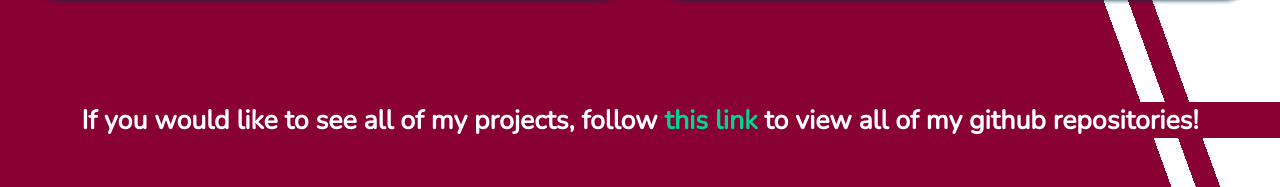
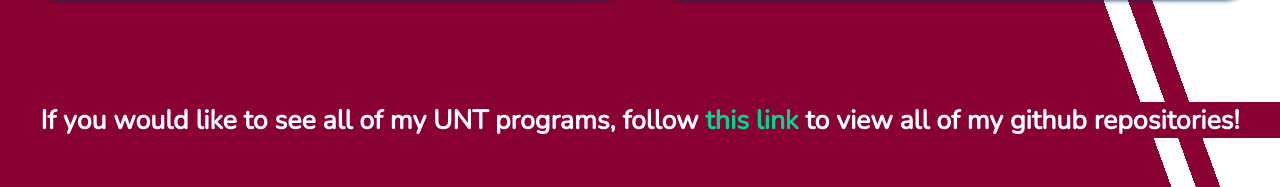
Before and after one commit to JesusRodriguezAstudillo/Portfolio, a plain HTML site: page index.html in a window 1280 px wide. Shown: the part 2124-2311 px from the top of the page. Drawn offline with nearby package versions, Linux system fonts and the light colour scheme.

Commit message:
minor background change in projects section

```diff
--- a/Static/CSS/style.css
+++ b/Static/CSS/style.css
@@ -227,6 +227,7 @@ ul {
 
 #projects {
     width: 100%;
+    height: 100%;
     padding: 5em 0 5em 0;
     background: var(--wine-bck);
     background: linear-gradient(250deg, var(--wine-bck) 10%, white 10%, white 11%, var(--wine-bck) 11%, var(--wine-bck) 12%, white 12%, white 25%, var(--wine-bck) 25%, var(--wine-bck) 26%, white 26%, white 27%, var(--wine-bck) 27%);
--- a/index.html
+++ b/index.html
@@ -61,7 +61,7 @@
                     <a class="gallery-link" target="_blank" href="https://github.com/PrincessChalet/OptimizePrime">Code</a>
                 </div>
             </div>
-            <h3>If you would like to see all of my projects, follow <a style="color: #00D594" href="https://github.com/JesusRodriguezUNT?tab=repositories" target="_blank">this link</a> to view all of my github repositories!</h3>
+            <h3>If you would like to see all of my UNT programs, follow <a style="color: #00D594" href="https://github.com/JesusRodriguezUNT?tab=repositories" target="_blank">this link</a> to view all of my github repositories!</h3>
             <h3 id="free-code-camp-projects-title">Other Projects</h3>
             <div class="gallery">
                 <div class="project-tile">
```
